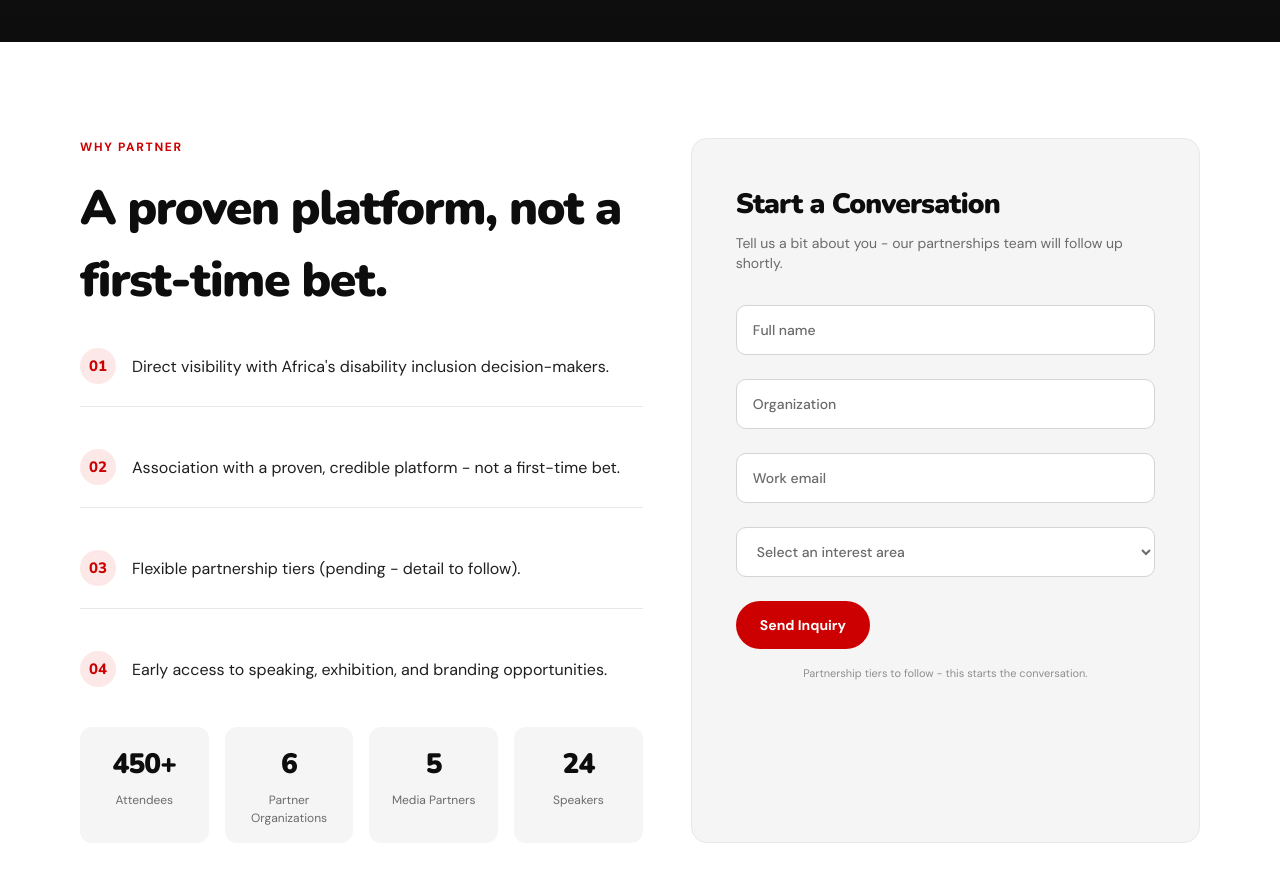
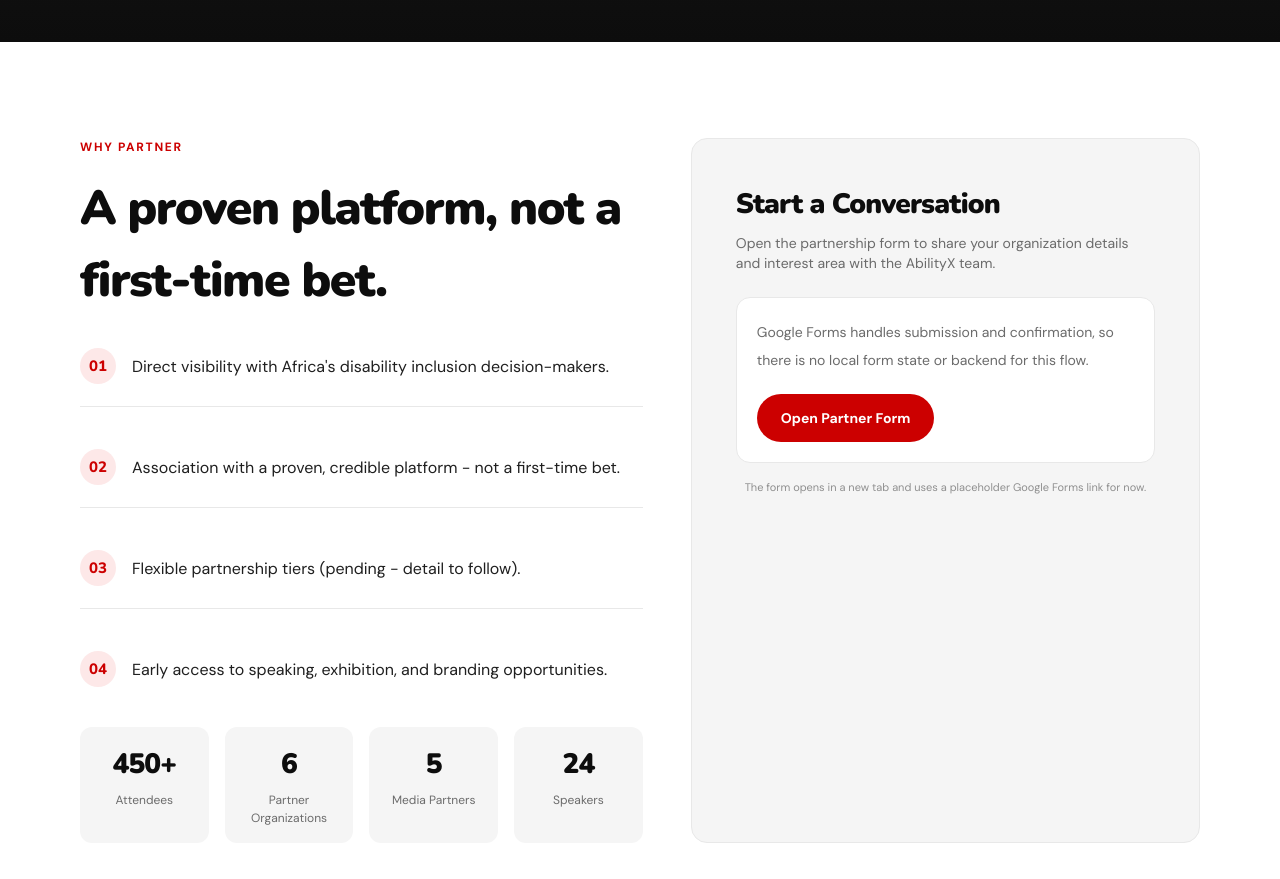
Before and after one commit to StanforteEdge-limited/ability-x, a Next.js app: page /partner in a window 1280 px wide. Shown: the part 420-1299 px from the top of the page. Built offline with nearby package versions, Linux system fonts and the light colour scheme.

Commit message:
feat: use Google Form CTA links

```diff
--- a/components/home/lead-capture-card.tsx
+++ b/components/home/lead-capture-card.tsx
@@ -1,20 +1,6 @@
-"use client";
-
-import { useRef, useState } from "react";
 import type { LeadCaptureCard as LeadCaptureCardType } from "@/content/types";
 
 export function LeadCaptureCard({ card }: { card: LeadCaptureCardType }) {
-  const [submitted, setSubmitted] = useState(false);
-  const inputRef = useRef<HTMLInputElement>(null);
-
-  const submit = () => {
-    if (!inputRef.current?.value.trim()) {
-      return;
-    }
-
-    setSubmitted(true);
-  };
-
   return (
     <article
       className={
@@ -34,35 +20,11 @@ export function LeadCaptureCard({ card }: { card: LeadCaptureCardType }) {
         {card.description}
       </p>
 
-      {submitted ? (
-        <div className="mt-6 rounded-[14px] border border-success-border bg-success-bg px-4 py-4 text-sm font-medium text-success-fg">
-          {card.successMessage}
-        </div>
-      ) : (
-        <div className="mt-6 space-y-4">
-          <label className="block text-sm font-medium">
-            <span className="sr-only">{card.inputLabel}</span>
-            <input
-              ref={inputRef}
-              type="email"
-              required
-              onKeyDown={(event) => {
-                if (event.key === "Enter") {
-                  event.preventDefault();
-                  submit();
-                }
-              }}
-              placeholder={card.inputPlaceholder}
-              className={
-                card.featured
-                  ? "mt-2 w-full rounded-full border border-white/25 bg-transparent px-4 py-3 text-sm text-white placeholder:text-white/55"
-                  : "mt-2 w-full rounded-full border border-brand-border-strong bg-white px-4 py-3 text-sm text-brand-black placeholder:text-brand-muted"
-              }
-            />
-          </label>
-          <button
-            type="button"
-            onClick={submit}
+      <div className="mt-6 space-y-3">
+        <a
+          href={card.href}
+          target="_blank"
+          rel="noreferrer"
           className={
             card.featured
               ? "inline-flex rounded-full bg-brand-red px-5 py-3 text-sm font-semibold text-white transition-colors duration-150 ease-in-out hover:bg-brand-red-dark"
@@ -70,9 +32,11 @@ export function LeadCaptureCard({ card }: { card: LeadCaptureCardType }) {
           }
         >
           {card.buttonLabel}
-          </button>
+        </a>
+        <p className={`text-xs ${card.featured ? "text-white/60" : "text-brand-muted"}`}>
+          Opens a Google Form in a new tab.
+        </p>
       </div>
-      )}
     </article>
   );
 }
--- a/components/partner/partner-inquiry-form.tsx
+++ b/components/partner/partner-inquiry-form.tsx
@@ -1,75 +1,26 @@
-"use client";
-
-import { useRef, useState } from "react";
 import { partnerContent } from "@/content/partner";
 
 export function PartnerInquiryForm() {
-  const [submitted, setSubmitted] = useState(false);
-  const nameRef = useRef<HTMLInputElement>(null);
-  const orgRef = useRef<HTMLInputElement>(null);
-  const emailRef = useRef<HTMLInputElement>(null);
-  const interestRef = useRef<HTMLSelectElement>(null);
-
-  const submit = () => {
-    if (
-      !nameRef.current?.value.trim() ||
-      !orgRef.current?.value.trim() ||
-      !emailRef.current?.value.trim() ||
-      !interestRef.current?.value
-    ) {
-      return;
-    }
-
-    setSubmitted(true);
-  };
-
   return (
     <article className="rounded-[16px] border border-brand-border bg-brand-subtle p-6 md:p-11">
       <h2 className="font-display text-[28px] font-black tracking-[-0.03em] text-brand-black">
         {partnerContent.form.title}
       </h2>
       <p className="mt-2 text-sm text-brand-muted">{partnerContent.form.intro}</p>
-      {submitted ? (
-        <div className="py-10 text-center">
-          <p className="font-display text-[22px] font-extrabold text-brand-black">{partnerContent.form.successTitle}</p>
-          <p className="mt-3 text-sm leading-7 text-brand-muted">{partnerContent.form.successBody}</p>
-        </div>
-      ) : (
-        <div className="mt-6 space-y-4">
-          <label className="block text-sm font-medium text-brand-black">
-            <span className="sr-only">{partnerContent.form.fields.fullName}</span>
-            <input ref={nameRef} type="text" placeholder="Full name" className="mt-2 w-full rounded-[10px] border border-brand-border-strong bg-white px-4 py-3.5 text-sm text-brand-black placeholder:text-brand-muted" />
-          </label>
-          <label className="block text-sm font-medium text-brand-black">
-            <span className="sr-only">{partnerContent.form.fields.organization}</span>
-            <input ref={orgRef} type="text" placeholder="Organization" className="mt-2 w-full rounded-[10px] border border-brand-border-strong bg-white px-4 py-3.5 text-sm text-brand-black placeholder:text-brand-muted" />
-          </label>
-          <label className="block text-sm font-medium text-brand-black">
-            <span className="sr-only">{partnerContent.form.fields.workEmail}</span>
-            <input ref={emailRef} type="email" placeholder="Work email" className="mt-2 w-full rounded-[10px] border border-brand-border-strong bg-white px-4 py-3.5 text-sm text-brand-black placeholder:text-brand-muted" />
-          </label>
-          <label className="block text-sm font-medium text-brand-black">
-            <span className="sr-only">{partnerContent.form.fields.interestArea}</span>
-            <select ref={interestRef} defaultValue="" className="mt-2 w-full rounded-[10px] border border-brand-border-strong bg-white px-4 py-3.5 text-sm text-brand-muted">
-              <option value="" disabled>
-                Select an interest area
-              </option>
-              {partnerContent.form.interestOptions.map((option) => (
-                <option key={option.value} value={option.value}>
-                  {option.label}
-                </option>
-              ))}
-            </select>
-          </label>
-          <button
-            type="button"
-            onClick={submit}
-            className="mt-2 inline-flex rounded-full bg-brand-red px-6 py-3.5 text-sm font-semibold text-white transition-colors duration-150 ease-in-out hover:bg-brand-red-dark"
-          >
-            {partnerContent.form.submitLabel}
-          </button>
-        </div>
-      )}
+      <div className="mt-6 rounded-[14px] border border-brand-border bg-white p-5">
+        <p className="text-sm leading-7 text-brand-muted">
+          Google Forms handles submission and confirmation, so there is no local
+          form state or backend for this flow.
+        </p>
+        <a
+          href={partnerContent.form.href}
+          target="_blank"
+          rel="noreferrer"
+          className="mt-5 inline-flex rounded-full bg-brand-red px-6 py-3.5 text-sm font-semibold text-white transition-colors duration-150 ease-in-out hover:bg-brand-red-dark"
+        >
+          {partnerContent.form.submitLabel}
+        </a>
+      </div>
       <p className="mt-4 text-center text-[11px] text-[#8f8f8f]">{partnerContent.form.caption}</p>
     </article>
   );
--- /dev/null
+++ b/content/form-links.ts
@@ -0,0 +1,5 @@
+export const googleFormLinks = {
+  partner: "https://forms.gle/PLACEHOLDER-PARTNER",
+  waitlist: "https://forms.gle/PLACEHOLDER-WAITLIST",
+  exhibit: "https://forms.gle/PLACEHOLDER-EXHIBIT",
+} as const;
--- a/content/home.ts
+++ b/content/home.ts
@@ -4,6 +4,7 @@ import type {
   LeadCaptureCard,
   PillarItem,
 } from "@/content/types";
+import { googleFormLinks } from "@/content/form-links";
 
 export const homeContent = {
   hero: {
@@ -87,11 +88,8 @@ export const homeContent = {
       title: "Partner With Us",
       description:
         "Sponsor, co-convene, or support AbilityX 2.0. Reach 450+ decision-makers, innovators, and changemakers across Africa's disability inclusion ecosystem.",
+      href: googleFormLinks.partner,
       buttonLabel: "Start a Conversation",
-      inputLabel: "Work email",
-      inputPlaceholder: "Work email",
-      successMessage:
-        "Thanks - our partnerships team will follow up shortly.",
       featured: true,
     },
     {
@@ -99,22 +97,16 @@ export const homeContent = {
       title: "Join the Waitlist",
       description:
         "Registration for AbilityX 2.0 opens once dates are confirmed. Be first to know.",
+      href: googleFormLinks.waitlist,
       buttonLabel: "Join Waitlist",
-      inputLabel: "Email address",
-      inputPlaceholder: "you@example.com",
-      successMessage:
-        "You're on the list - we'll email you the moment registration opens.",
     },
     {
       id: "exhibit",
       title: "Exhibit Your Innovation",
       description:
         "Showcase your solution to Africa's top disability inclusion stakeholders. Applications open closer to the event.",
+      href: googleFormLinks.exhibit,
       buttonLabel: "Register Interest",
-      inputLabel: "Email address",
-      inputPlaceholder: "you@example.com",
-      successMessage:
-        "Noted - we'll notify you when exhibitor applications open.",
     },
   ] satisfies LeadCaptureCard[],
   speakers: {
--- a/content/partner.ts
+++ b/content/partner.ts
@@ -1,4 +1,5 @@
-import type { PartnerBenefit, PartnerInterestOption } from "@/content/types";
+import { googleFormLinks } from "@/content/form-links";
+import type { PartnerBenefit } from "@/content/types";
 
 export const partnerContent = {
   header: {
@@ -30,24 +31,11 @@ export const partnerContent = {
   },
   form: {
     title: "Start a Conversation",
-    intro: "Tell us a bit about you - our partnerships team will follow up shortly.",
-    caption: "Partnership tiers to follow - this starts the conversation.",
-    successTitle: "Thanks - inquiry sent.",
-    successBody:
-      "Our partnerships team will follow up shortly to discuss how you can be part of AbilityX 2.0.",
-    fields: {
-      fullName: "Full name",
-      organization: "Organization",
-      workEmail: "Work email",
-      interestArea: "Interest area",
-    },
-    submitLabel: "Send Inquiry",
-    interestOptions: [
-      { label: "Sponsorship", value: "sponsorship" },
-      { label: "Co-convening", value: "co-convening" },
-      { label: "Media partnership", value: "media-partnership" },
-      { label: "Speaking opportunity", value: "speaking-opportunity" },
-      { label: "Other", value: "other" },
-    ] satisfies PartnerInterestOption[],
+    intro:
+      "Open the partnership form to share your organization details and interest area with the AbilityX team.",
+    caption:
+      "The form opens in a new tab and uses a placeholder Google Forms link for now.",
+    href: googleFormLinks.partner,
+    submitLabel: "Open Partner Form",
   },
 } as const;
--- a/eslint.config.mjs
+++ b/eslint.config.mjs
@@ -9,6 +9,7 @@ const eslintConfig = defineConfig([
   globalIgnores([
     // Default ignores of eslint-config-next:
     ".next/**",
+    ".open-next/**",
     "out/**",
     "build/**",
     "next-env.d.ts",
```
Also changed, not shown: content/types.ts (+1 -8 lines). Lines whose indentation alone changed are shown as unchanged.
